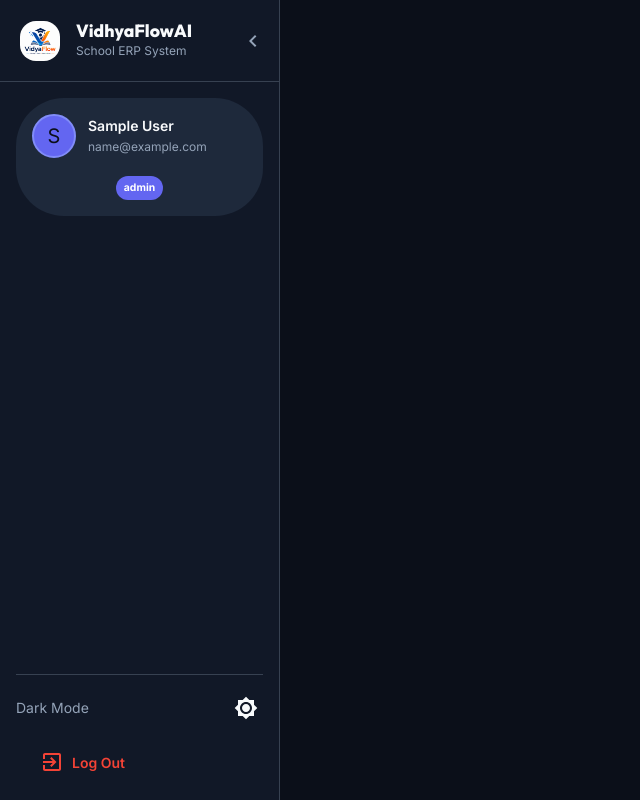
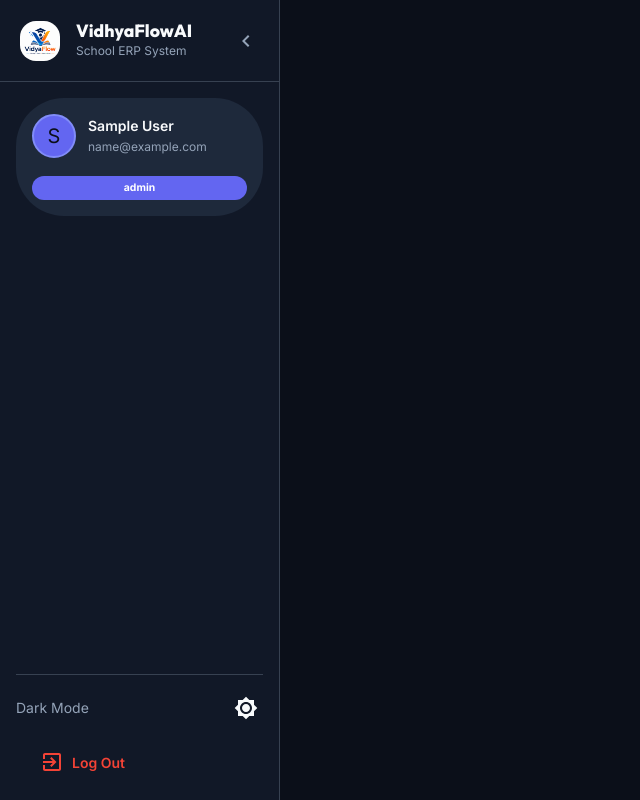
Before and after one commit to amitudiwal/school-management-frontend, a React (Vite) app: page / in a window 1280 px wide. Shown: the whole page, without its empty margins (0-640 px from the left). Built offline with nearby package versions, Linux system fonts and the light colour scheme; sample sign-in values are in the browser's storage.

Commit message:
side bar fixed

```diff
--- a/index.html
+++ b/index.html
@@ -11,7 +11,7 @@
   <link rel="preconnect" href="https://fonts.googleapis.com">
   <link rel="preconnect" href="https://fonts.gstatic.com" crossorigin>
   <link
-    href="https://fonts.googleapis.com/css2?family=Inter:wght@300;400;500;600;700&family=Outfit:wght@400;500;600;700;800&display=swap"
+    href="https://fonts.googleapis.com/css2?family=Inter:wght@300;400;500;600;700&family=Outfit:wght@400;500;600;700;800&family=Marcellus&display=swap"
     rel="stylesheet">
 </head>
 
--- a/src/components/Sidebar.jsx
+++ b/src/components/Sidebar.jsx
@@ -222,7 +222,31 @@ function Sidebar({ mobileOpen = false, onMobileClose, isMobile = false }) {
         },
       }}
     >
-      <Box sx={{ width: '100%', overflow: 'hidden' }}>
+      <Box sx={{
+        width: '100%',
+        overflowY: 'auto',
+        overflowX: 'hidden',
+        flexGrow: 1,
+        display: 'flex',
+        flexDirection: 'column',
+        '&::-webkit-scrollbar': {
+          width: '6px',
+        },
+        '&::-webkit-scrollbar-track': {
+          backgroundColor: 'transparent',
+        },
+        '&::-webkit-scrollbar-thumb': {
+          backgroundColor: theme.palette.mode === 'dark'
+            ? 'rgba(255, 255, 255, 0.15)'
+            : 'rgba(0, 0, 0, 0.12)',
+          borderRadius: '10px',
+        },
+        '&::-webkit-scrollbar-thumb:hover': {
+          backgroundColor: theme.palette.mode === 'dark'
+            ? 'rgba(255, 255, 255, 0.3)'
+            : 'rgba(0, 0, 0, 0.25)',
+        }
+      }}>
         {/* Brand Header */}
         <Box sx={{
           p: 2.5,
@@ -233,6 +257,7 @@ function Sidebar({ mobileOpen = false, onMobileClose, isMobile = false }) {
           display: 'flex',
           alignItems: 'center',
           position: 'relative',
+          flexShrink: 0,
           overflow: 'hidden',
           transition: 'all 0.3s cubic-bezier(0.4, 0, 0.2, 1)'
         }}>
@@ -248,7 +273,7 @@ function Sidebar({ mobileOpen = false, onMobileClose, isMobile = false }) {
               transition: 'all 0.3s cubic-bezier(0.4, 0, 0.2, 1)',
               opacity: sidebarOpen ? 1 : 0,
               width: sidebarOpen ? 'auto' : 0,
-              maxWidth: sidebarOpen ? '200px' : 0,
+              maxWidth: '200px',
               visibility: sidebarOpen ? 'visible' : 'hidden',
               whiteSpace: 'nowrap',
               overflow: 'hidden'
@@ -268,7 +293,7 @@ function Sidebar({ mobileOpen = false, onMobileClose, isMobile = false }) {
               sx={{
                 color: 'text.secondary',
                 position: 'absolute',
-                left: sidebarOpen ? 236 : 28,
+                right: sidebarOpen ? 16 : 28,
                 top: sidebarOpen ? 24 : 72,
                 zIndex: 10,
                 transition: 'all 0.3s cubic-bezier(0.4, 0, 0.2, 1)'
@@ -289,9 +314,9 @@ function Sidebar({ mobileOpen = false, onMobileClose, isMobile = false }) {
           backgroundColor: sidebarOpen ? (theme.palette.mode === 'dark' ? '#1E293B' : '#F8FAFC') : 'transparent',
           display: 'flex',
           flexDirection: 'column',
-          alignItems: 'center',
-          justifyContent: 'center',
+          alignItems: sidebarOpen ? 'stretch' : 'center',
           gap: 1,
+          flexShrink: 0,
           transition: 'all 0.3s cubic-bezier(0.4, 0, 0.2, 1)',
           overflow: 'hidden'
         }}>
--- a/src/theme/themeConfig.js
+++ b/src/theme/themeConfig.js
@@ -52,30 +52,30 @@ const getDesignTokens = (mode) => ({
         }),
   },
   typography: {
-    fontFamily: "'Inter', 'Outfit', sans-serif",
+    fontFamily: "'Inter', 'Outfit', 'Marcellus', sans-serif",
     h1: {
-      fontFamily: "'Outfit', sans-serif",
-      fontWeight: 800,
+      fontFamily: "'Marcellus', serif",
+      fontWeight: 400,
     },
     h2: {
-      fontFamily: "'Outfit', sans-serif",
-      fontWeight: 700,
+      fontFamily: "'Marcellus', serif",
+      fontWeight: 400,
     },
     h3: {
-      fontFamily: "'Outfit', sans-serif",
-      fontWeight: 700,
+      fontFamily: "'Marcellus', serif",
+      fontWeight: 400,
     },
     h4: {
-      fontFamily: "'Outfit', sans-serif",
-      fontWeight: 600,
+      fontFamily: "'Marcellus', serif",
+      fontWeight: 400,
     },
     h5: {
-      fontFamily: "'Outfit', sans-serif",
-      fontWeight: 600,
+      fontFamily: "'Marcellus', serif",
+      fontWeight: 400,
     },
     h6: {
-      fontFamily: "'Outfit', sans-serif",
-      fontWeight: 600,
+      fontFamily: "'Marcellus', serif",
+      fontWeight: 400,
     },
     button: {
       fontFamily: "'Outfit', sans-serif",
```
Also changed, not shown: 2 other files (tests, documents, lock files or other folders).
